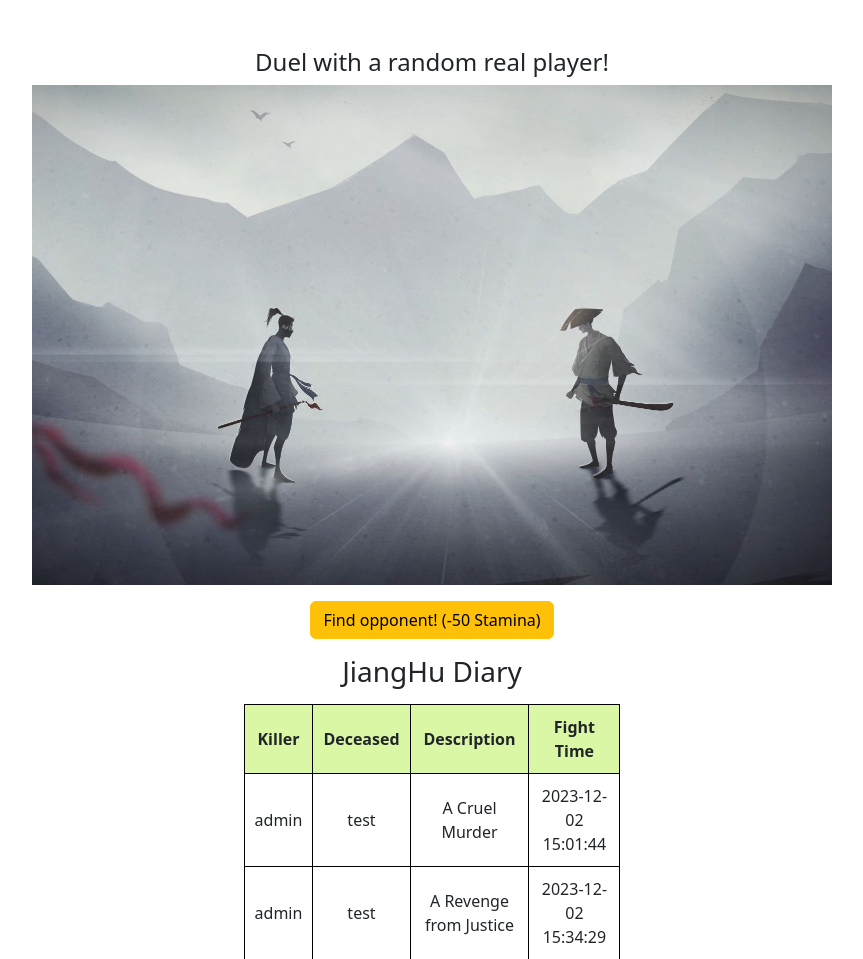
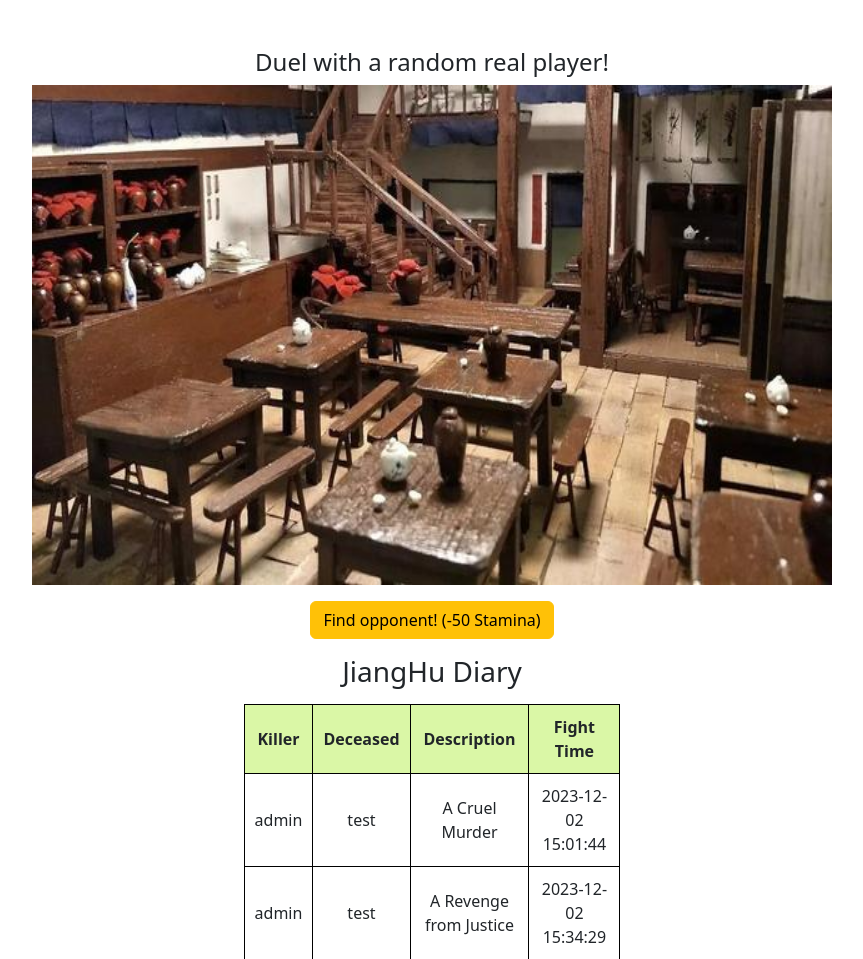
Before and after one commit to kelvinwong05/jianghu, a Flask app: page /duel in a window 1280 px wide. Shown: the part 76-1035 px from the top of the page, without its empty margins (208-1071 px from the left). Run offline with Flask 3, Linux system fonts and the light colour scheme; a user stored in the database is signed in; some libraries are stand-ins or nearby versions.

Commit message:
test temp. image path

```diff
--- a/templates/duel.html
+++ b/templates/duel.html
@@ -6,7 +6,7 @@
 
 {% block main %}
     <h4>Duel with a random real player!</h4>
-    <img src=" {{ duel_photo }}" alt="Duel" style="width:800px;height:500px">
+    <img src="/app/static/tavern.jpg" alt="Duel Image" style="width:800px;height:500px">
     <p></p>
     <form action="/duel" method="post">
         <button class="btn btn-warning" type="submit" name="duel" value="hunting">
```
